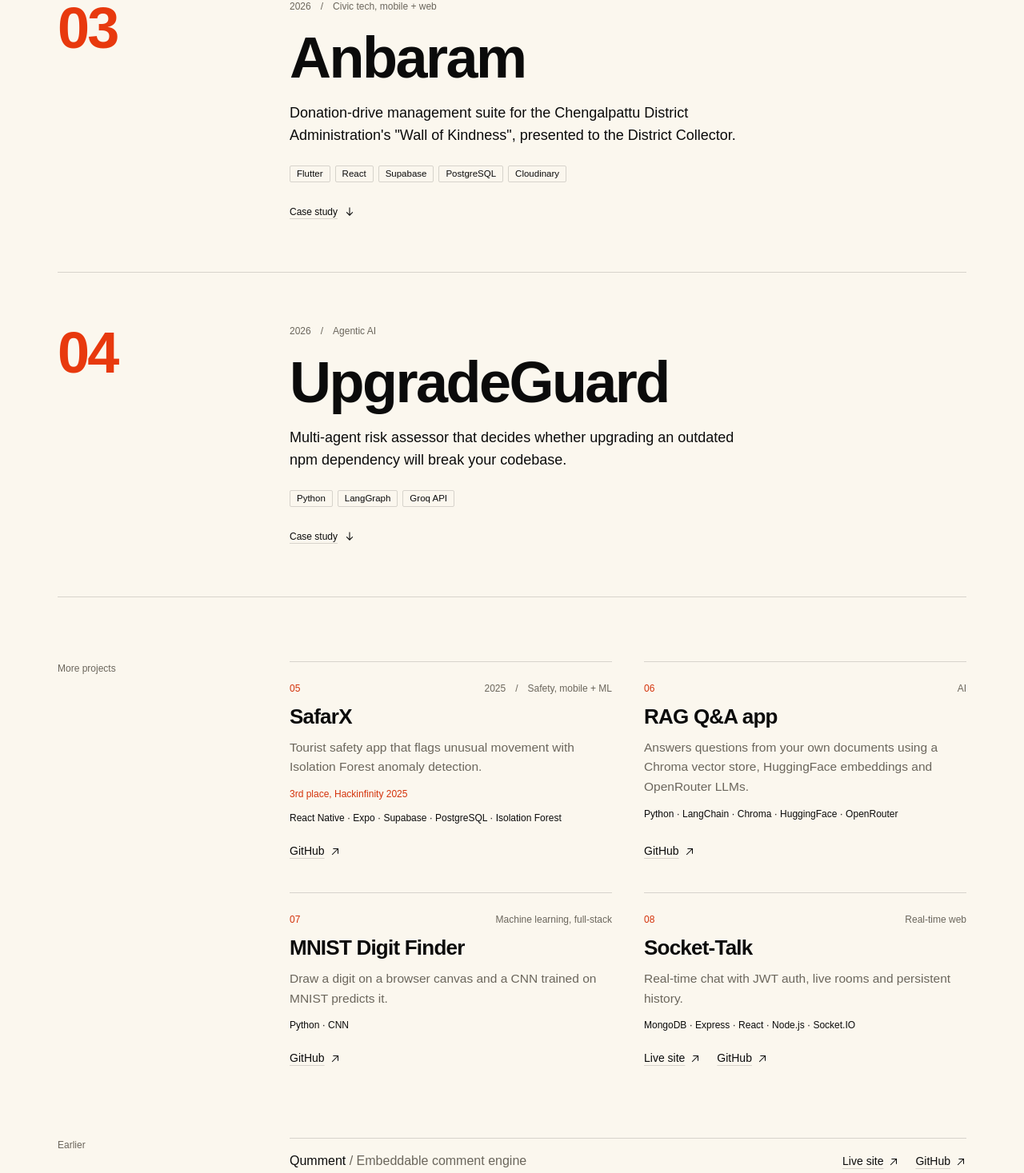
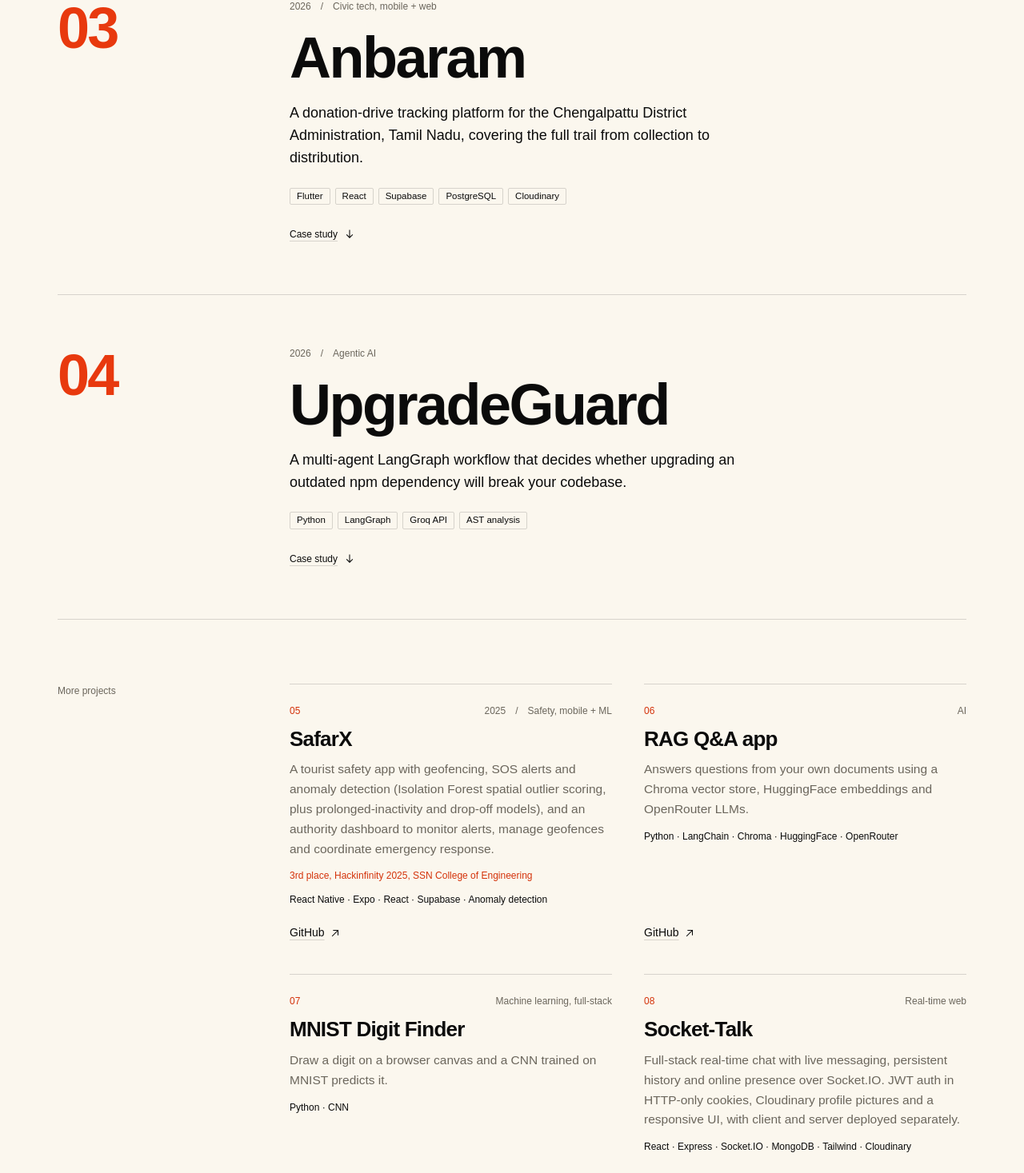
Before and after one commit to jeffreysolomon123/jeffreysolomon, a Next.js app: page / in a window 1280 px wide. Shown: the part 2900-4367 px from the top of the page at 80% size. Built offline with nearby package versions, Linux system fonts and the light colour scheme; a web font is replaced by a local one.

Commit message:
content: sync skills, education, experience, projects and achievements with latest resume

```diff
--- a/src/components/Education.tsx
+++ b/src/components/Education.tsx
@@ -1,5 +1,5 @@
 import { education } from "@/data/education";
-import { skills } from "@/data/skills";
+import { skills, spokenLanguages } from "@/data/skills";
 import { Container } from "./ui/Container";
 import { Label } from "./ui/Label";
 import { Reveal } from "./ui/Reveal";
@@ -25,6 +25,11 @@
                     <p className="mt-2 font-mono text-[12px] text-muted">
                       {[e.board, e.year].filter(Boolean).join(" / ")}
                     </p>
+                    {e.coursework && e.coursework.length > 0 && (
+                      <p className="mt-3 max-w-[46ch] text-[14px] leading-[1.6] text-muted">
+                        <span className="text-fg">Coursework:</span> {e.coursework.join(", ")}
+                      </p>
+                    )}
                   </div>
                   <p className="shrink-0 font-display text-[22px] leading-none font-bold tracking-[-0.02em] whitespace-nowrap">
                     {e.score}
@@ -46,6 +51,9 @@
                 </div>
               ))}
             </dl>
+            {spokenLanguages && (
+              <p className="mt-5 font-mono text-[12px] text-muted">Spoken: {spokenLanguages}</p>
+            )}
           </Reveal>
         </div>
       </Container>
--- a/src/data/achievements.ts
+++ b/src/data/achievements.ts
@@ -22,7 +22,7 @@
     organizer: "Acentra Health x HackForge.ai",
     year: "2026",
     result: "TOP 5",
-    resultDetail: "Top 5 of 300+ teams. #1 of 50+ in the preliminary codathon.",
+    resultDetail: "Finalist, top 5 of 300+ teams. #1 of 50+ in the preliminary codathon.",
     built:
       "Led Team Cipher. Prelims: a .NET background job processor with retries, dead-letter storage and a status dashboard. Final: ClaimShield Nexus, in 24 hours.",
     project: "claimshield-nexus",
--- a/src/data/education.ts
+++ b/src/data/education.ts
@@ -6,6 +6,7 @@
   year: string;
   /** e.g. "CGPA 9.16" or "88.8%" */
   score: string;
+  coursework?: string[];
 };
 
 export const education: EducationEntry[] = [
@@ -13,8 +14,15 @@
     qualification: "B.Tech, Computer Science and Engineering",
     institution: "SRM Institute of Science and Technology",
     location: "Chennai",
-    year: "2028 (expected)",
+    year: "Graduating Jan 2028",
     score: "CGPA 9.16",
+    coursework: [
+      "Data Structures",
+      "Operating Systems",
+      "Computer Networks",
+      "Database Management",
+      "Algorithm Design",
+    ],
   },
   {
     qualification: "Class 12",
--- a/src/data/experience.ts
+++ b/src/data/experience.ts
@@ -15,9 +15,9 @@
     start: "May 2026",
     end: "Sep 2026",
     points: [
-      "Led coding for a 5-member team building a BLE smart ring app that tracks 10 vitals in real time.",
-      "Stored readings locally with Room DB and synced them to Supabase.",
-      "Built a foreground service supporting 150+ sport workouts.",
+      "Led development for a 5-member team shipping a BLE smart ring app that monitors 10 vitals in real time, with readings updating in under 2 seconds.",
+      "Cut background data loss to under 1% with a local-first Room DB sync flow, dual Supabase sync paths, 3x retry logic and CI checks.",
+      "Enabled tracking for 150+ sport workouts by running the workout foreground service separately from the main app lifecycle, which kept the app responsive under load.",
     ],
   },
   {
@@ -27,8 +27,9 @@
     start: "Dec 2025",
     end: "Jan 2026",
     points: [
-      "Built a React Native app for heavy-vehicle rentals.",
-      "Built a real-time internal chat web app.",
+      "Built 6+ screens for a React Native heavy-vehicle rental app, covering the listing, product, booking and confirmation flows.",
+      "Delivered a real-time chat web app for 30+ internal employees with under 500ms latency.",
+      "Worked in a shared Git workflow with CI: built reusable UI modules, validated builds, fixed integration issues and documented the implementation for handoffs.",
     ],
   },
 ];
--- a/src/data/projects.ts
+++ b/src/data/projects.ts
@@ -57,17 +57,16 @@
     year: "2026",
     category: "Civic tech, mobile + web",
     summary:
-      "Donation-drive management suite for the Chengalpattu District Administration's \"Wall of Kindness\", presented to the District Collector.",
+      "A donation-drive tracking platform for the Chengalpattu District Administration, Tamil Nadu, covering the full trail from collection to distribution.",
     stack: ["Flutter", "React", "Supabase", "PostgreSQL", "Cloudinary"],
-    // TODO(jeffrey): confirm Play Store status and add any live link.
+    // TODO(jeffrey): add the Play Store link once the app is live.
     links: {},
     flagship: true,
     detail: {
-      problem:
-        "The district needed a way to log donations at collection points and track them through to distribution centres.",
       approach:
-        "A Flutter app with separate roles for Collection Point and Distribution Center officers, plus a React dashboard for the Collector's office. Weight-based logging across Clothes, Blankets, Stationery and Books, admin approval for officer sign-up, and hybrid collection-cycle triggers. Supabase (PostgreSQL) backend with Cloudinary for images.",
-      outcome: "Presented to the District Collector. Being published to the Play Store.",
+        "One role-based Flutter app for Collection Point and Distribution Center officers, plus a React dashboard for the Collector's office. I designed the Supabase schema for weight-based, category-wise logging (clothes, blankets, stationery, books), with role-based access, an admin-approval flow for officer onboarding and one-to-one nodal officer mapping per collection point. Cloudinary backs every entry with a photo, and the dashboard tracks collections, flags issues and generates reports.",
+      outcome:
+        "Presented to the District Collector of Chengalpattu. The Flutter app is being prepared for release on the Google Play Store.",
     },
   },
   {
@@ -75,17 +74,16 @@
     title: "UpgradeGuard",
     year: "2026",
     category: "Agentic AI",
-    summary:
-      "Multi-agent risk assessor that decides whether upgrading an outdated npm dependency will break your codebase.",
-    stack: ["Python", "LangGraph", "Groq API"],
+    summary: "A multi-agent LangGraph workflow that decides whether upgrading an outdated npm dependency will break your codebase.",
+    stack: ["Python", "LangGraph", "Groq API", "AST analysis"],
     // TODO(jeffrey): add the UpgradeGuard repo link.
     links: {},
     flagship: true,
     detail: {
-      problem: "Dependency upgrades are risky, and changelogs alone don't tell you whether your code is affected.",
       approach:
-        "Agents parse each package's changelog, analyse how the codebase uses it via the AST, and match the two to score the risk of upgrading.",
-      outcome: "In progress. Next step is a UI that accepts a GitHub URL.",
+        "Agents split the work into changelog parsing, AST-based usage analysis and risk matching: they read changelogs for breaking-change signals and statically analyse how the codebase uses the affected APIs. Groq (gpt-oss-120b) handles the low-latency reasoning.",
+      outcome:
+        "A structured, explainable upgrade-risk verdict that replaces reading changelogs by hand.",
     },
   },
   {
@@ -93,10 +91,11 @@
     title: "SafarX",
     year: "2025",
     category: "Safety, mobile + ML",
-    summary: "Tourist safety app that flags unusual movement with Isolation Forest anomaly detection.",
-    stack: ["React Native", "Expo", "Supabase", "PostgreSQL", "Isolation Forest"],
+    summary:
+      "A tourist safety app with geofencing, SOS alerts and anomaly detection (Isolation Forest spatial outlier scoring, plus prolonged-inactivity and drop-off models), and an authority dashboard to monitor alerts, manage geofences and coordinate emergency response.",
+    stack: ["React Native", "Expo", "React", "Supabase", "Anomaly detection"],
     links: { github: "https://github.com/jeffreysolomon123/safarX" },
-    award: "3rd place, Hackinfinity 2025",
+    award: "3rd place, Hackinfinity 2025, SSN College of Engineering",
   },
   {
     slug: "rag-qa",
@@ -121,8 +120,9 @@
     title: "Socket-Talk",
     // TODO(jeffrey): add year for Socket-Talk.
     category: "Real-time web",
-    summary: "Real-time chat with JWT auth, live rooms and persistent history.",
-    stack: ["MongoDB", "Express", "React", "Node.js", "Socket.IO"],
+    summary:
+      "Full-stack real-time chat with live messaging, persistent history and online presence over Socket.IO. JWT auth in HTTP-only cookies, Cloudinary profile pictures and a responsive UI, with client and server deployed separately.",
+    stack: ["React", "Express", "Socket.IO", "MongoDB", "Tailwind", "Cloudinary"],
     links: {
       github: "https://github.com/jeffreysolomon123/Socket-Talk-Client",
       live: "https://socket-talk-client.vercel.app",
--- a/src/data/skills.ts
+++ b/src/data/skills.ts
@@ -3,18 +3,27 @@
 export const skills: SkillGroup[] = [
   {
     label: "Languages",
-    items: ["Java", "Python", "C", "C++", "JavaScript", "TypeScript", "SQL"],
+    items: ["Java", "Python", "C", "C++", "JavaScript", "TypeScript", "HTML", "CSS", "SQL"],
   },
   {
     label: "Frameworks",
-    items: ["FastAPI", "Express", "Node.js", "React", "Next.js", "React Native", "Flutter"],
+    items: ["FastAPI", "Express", "Node.js", "React", "Next.js", "React Native", "Flutter", "MongoDB"],
   },
   {
-    label: "Data and infra",
-    items: ["MongoDB", "PostgreSQL", "Supabase", "Docker"],
-  },
-  {
-    label: "AI",
-    items: ["LangGraph", "RAG (Chroma, HuggingFace embeddings)", "Groq API", "OpenRouter API"],
+    label: "Others",
+    items: [
+      "REST APIs",
+      "WebSockets",
+      "PostgreSQL",
+      "Git",
+      "Figma",
+      "Postman",
+      "Docker",
+      "Bootstrap",
+      "Neural Networks",
+    ],
   },
 ];
+
+/** Shown as a small line under the skills list. */
+export const spokenLanguages = "English (fluent), Tamil (native, fluent)";
```
